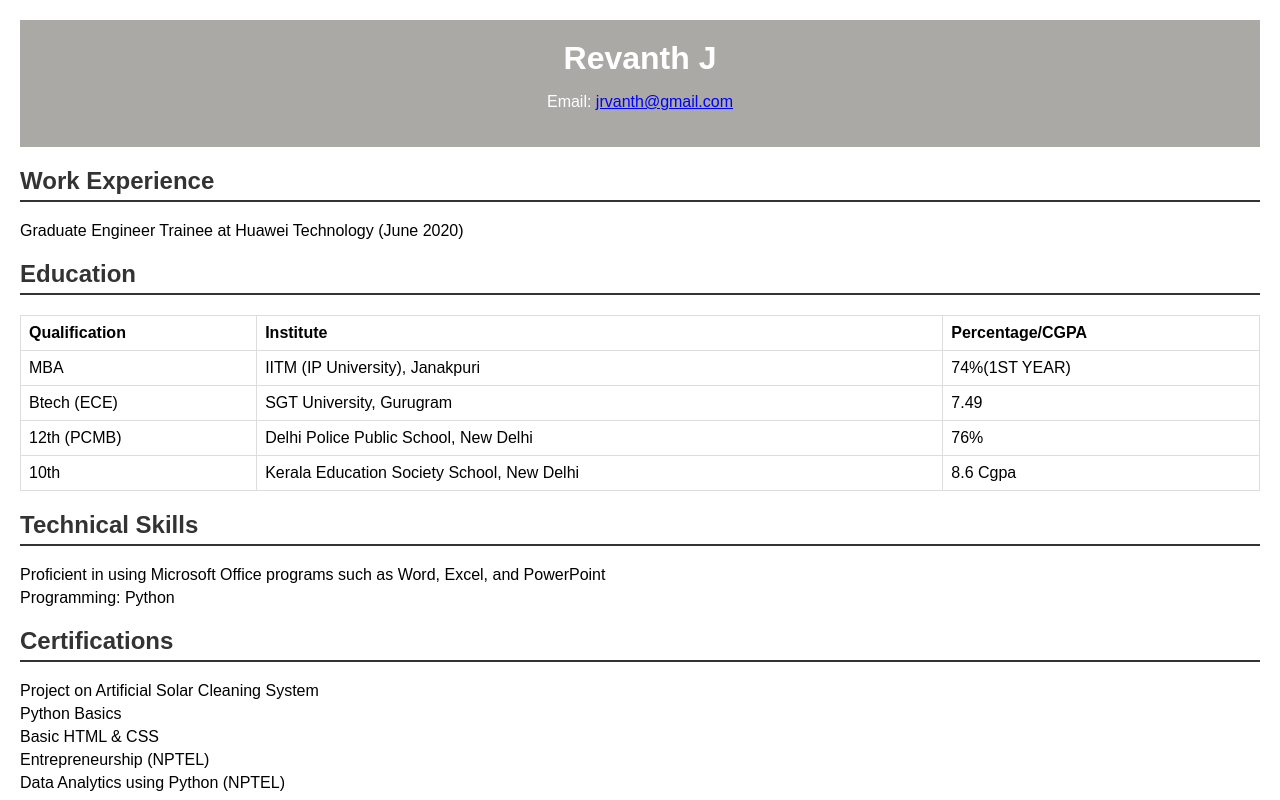
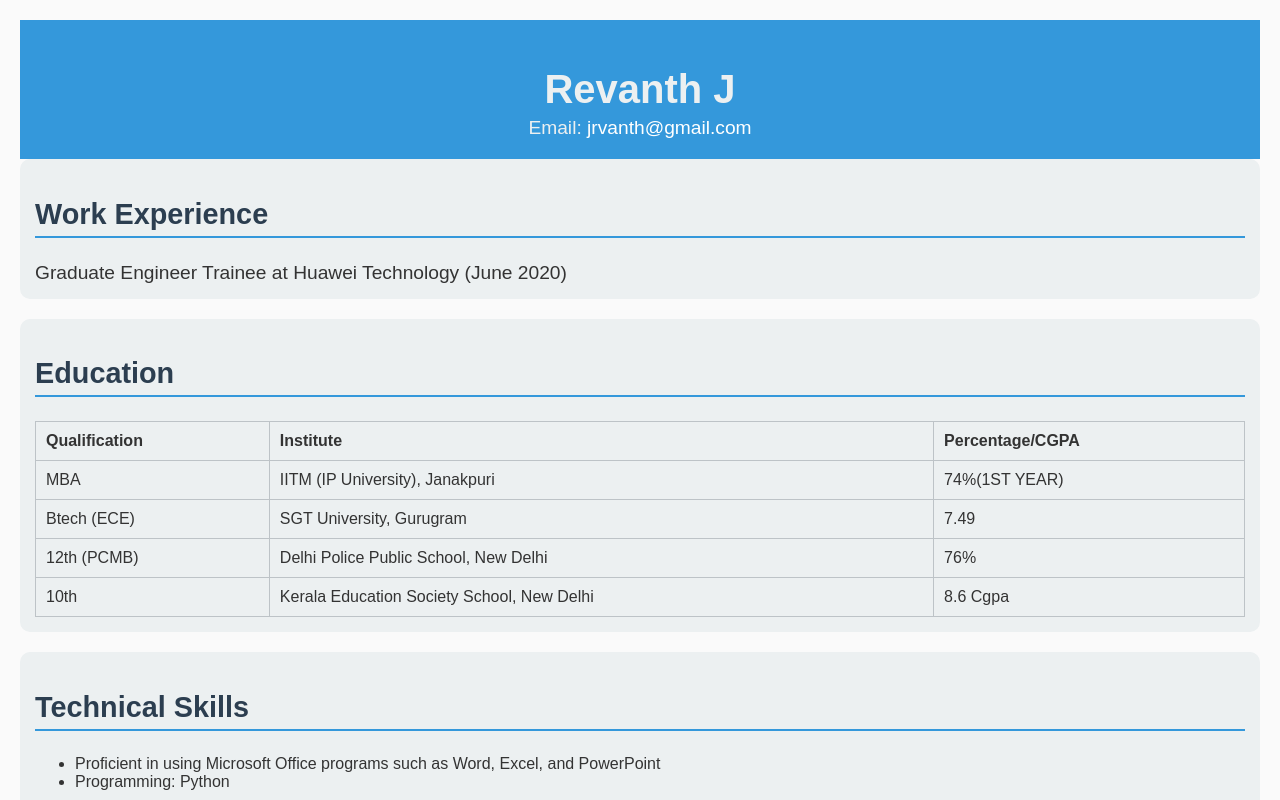
Before and after one commit to rjjr555/resumerevanth, a plain HTML site: page index.html in a window 1280 px wide. Shown: the top 800 px of the page. Drawn offline with Linux system fonts and the light colour scheme.

Commit message:
Update styles.css

```diff
--- a/styles.css
+++ b/styles.css
@@ -1,43 +1,47 @@
 body {
     font-family: 'Arial', sans-serif;
     margin: 20px;
+    background-color: #fafafa;
+    color: #333;
 }
 
 header {
-    background-color: #aaa9a6;
-    color: #fff;
+    background-color: #3498db;
+    color: #ecf0f1;
     padding: 20px;
     text-align: center;
 }
 
 h1 {
+    font-size: 2.5em;
+    margin-bottom: 5px;
+}
+
+h2 {
+    font-size: 1.8em;
+    color: #2c3e50;
+    border-bottom: 2px solid #3498db;
+    padding-bottom: 5px;
+}
+
+p {
     margin: 0;
+    font-size: 1.2em;
 }
 
 a {
-    color: #00f;
+    color: #fff; /* Changed to white */
+    text-decoration: none;
 }
 
 section {
     margin-bottom: 20px;
+    background-color: #ecf0f1;
+    padding: 15px;
+    border-radius: 10px;
+    animation: fadeIn 1s ease;
 }
 
-h2 {
-    color: #333;
-    border-bottom: 2px solid #333;
-    padding-bottom: 5px;
-}
-
-ul {
-    list-style-type: none;
-    padding: 0;
-}
-
-li {
-    margin-bottom: 5px;
-}
-
-/* styles.css */
 table {
     width: 100%;
     border-collapse: collapse;
@@ -45,14 +49,24 @@ table {
 }
 
 td, th {
-    border: 1px solid #ddd;
-    padding: 8px;
+    border: 1px solid #bdc3c7;
+    padding: 10px;
     text-align: left;
 }
 
 th {
-    background-color: #f2f2f2;
+    background-color: #ecf0f1;
 }
 
+/* Add some animations */
+@keyframes fadeIn {
+    from {
+        opacity: 0;
+        transform: translateY(20px);
+    }
 
-/* Add additional styling as per your preference */
+    to {
+        opacity: 1;
+        transform: translateY(0);
+    }
+}
```
